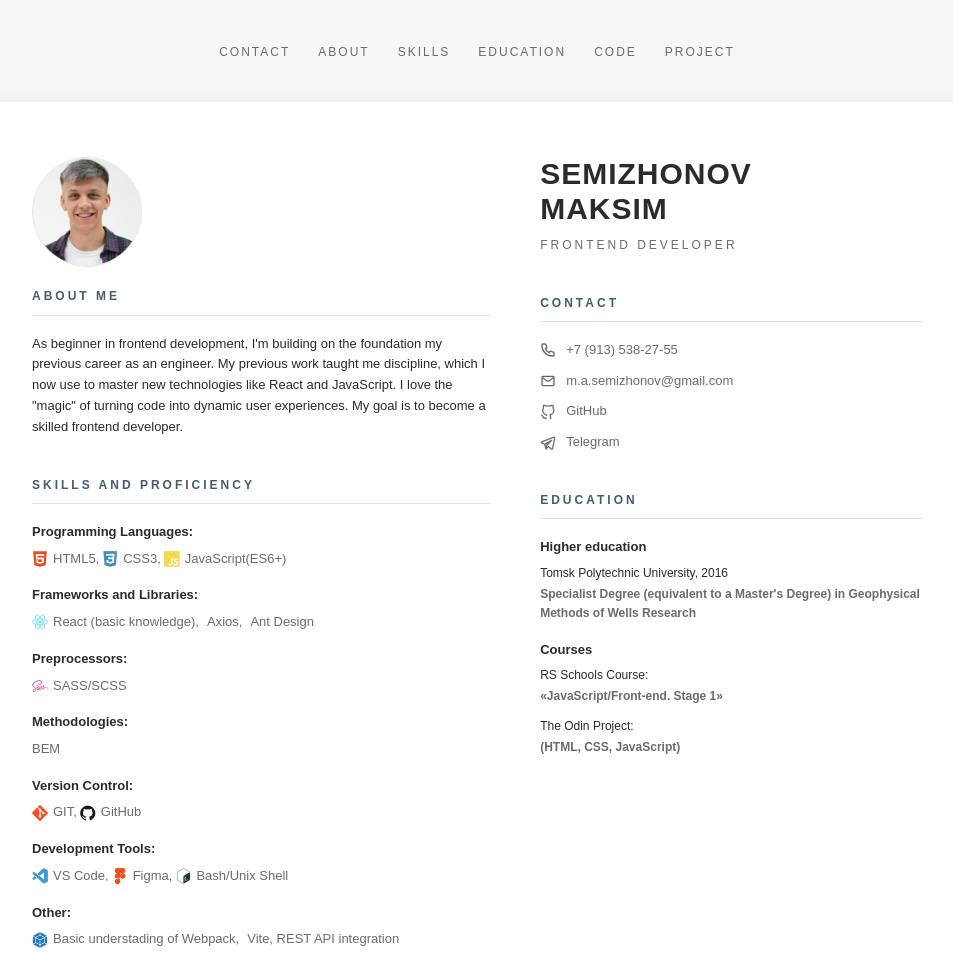
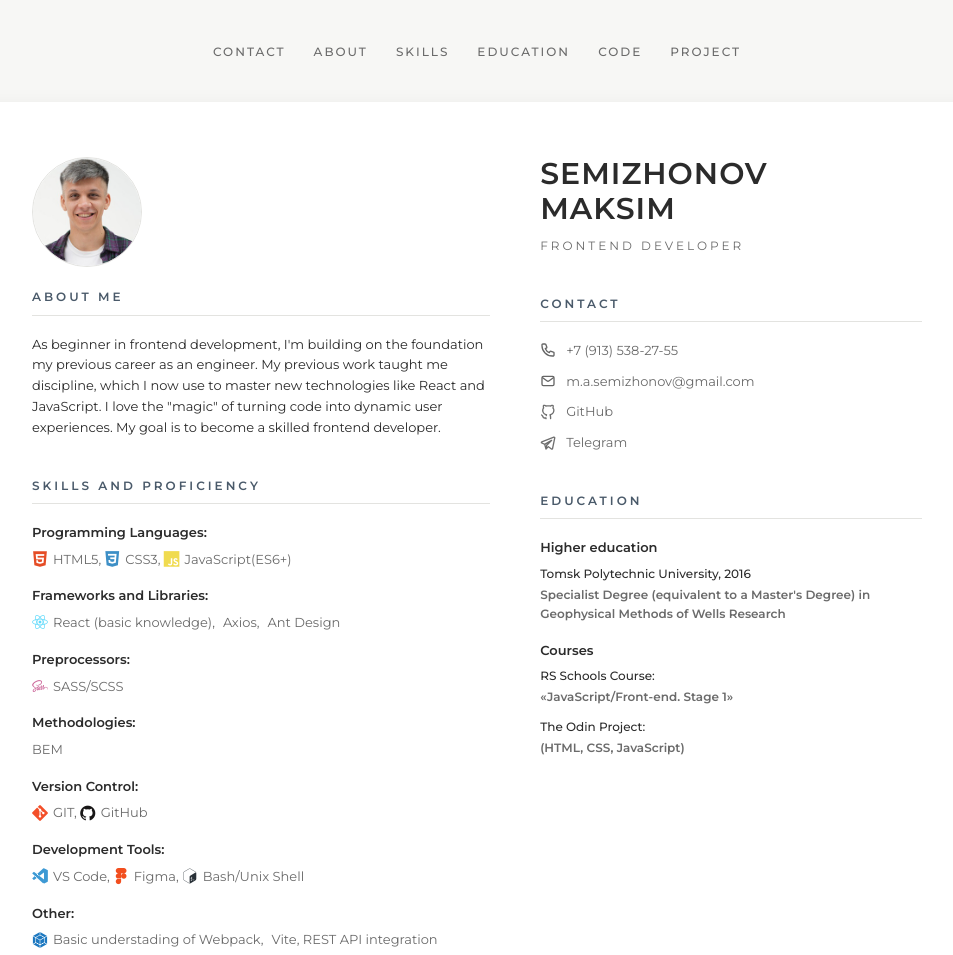
Before and after one commit to incmoga/rsschool-cv, a plain HTML site: page index.html in a window 1280 px wide. Shown: the top 955 px of the page, without its empty margins (163-1116 px from the left). Drawn offline with nearby package versions, Linux system fonts and the light colour scheme; the site is published under a folder, as on GitHub Pages, so addresses that start at the root find nothing.

Commit message:
fix: address minor code review comments

```diff
--- a/index.html
+++ b/index.html
@@ -5,6 +5,7 @@
     <meta charset="UTF-8">
     <meta name="viewport" content="width=device-width, initial-scale=1.0">
     <title>Document</title>
+    <link rel="shortcut icon" href="./assets/favicon.ico" type="image/x-icon">
     <link rel="stylesheet" href="https://cdn.jsdelivr.net/gh/devicons/devicon@latest/devicon.min.css">
     <link rel="stylesheet" href="./style.css">
 </head>
--- a/style.css
+++ b/style.css
@@ -1,7 +1,7 @@
 /*fonts*/
 @font-face {
     font-family: 'Montserrat';
-    src: url('/assets/fonts/Montserrat-VariableFont_wght.ttf') format('truetype-variations');
+    src: url('./assets/fonts/Montserrat-VariableFont_wght.ttf') format('truetype-variations');
     font-weight: 100 900;
     font-style: normal;
     font-display: swap;
@@ -9,7 +9,7 @@
 
 @font-face {
     font-family: 'Montserrat';
-    src: url('/assets/fonts/Montserrat-Italic-VariableFont_wght.ttf') format('truetype-variations');
+    src: url('./assets/fonts/Montserrat-Italic-VariableFont_wght.ttf') format('truetype-variations');
     font-weight: 100 900;
     font-style: italic;
     font-display: swap;
```
Also changed, not shown: assets/favicon.ico (added).
